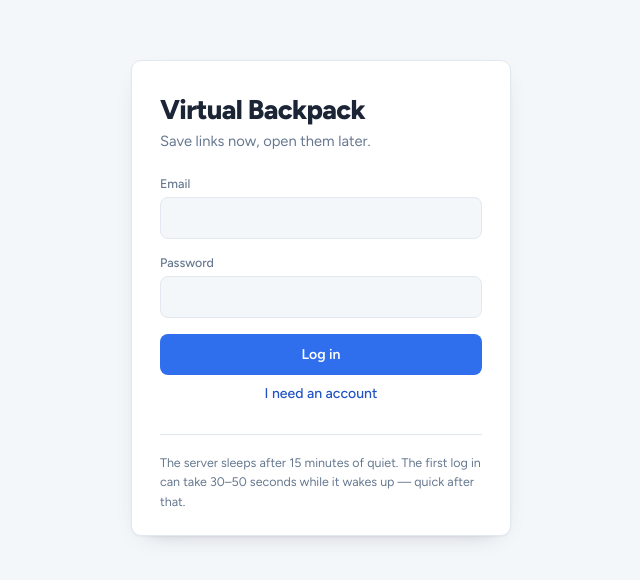
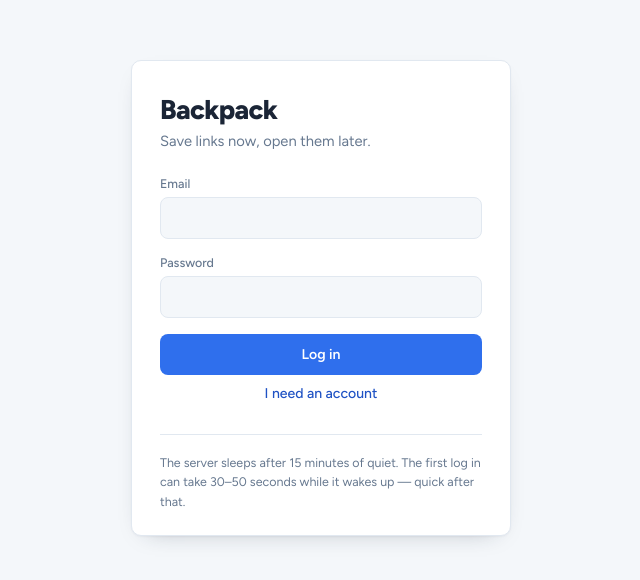
Before and after one commit to iamchewinggum/backpack, a React (Vite) app in the folder frontend/: page / in a window 1280 px wide. Shown: the part 102-682 px from the top of the page, without its empty margins (319-959 px from the left). Built offline with nearby package versions, Linux system fonts and the light colour scheme.

Commit message:
updated name

```diff
--- a/frontend/src/App.jsx
+++ b/frontend/src/App.jsx
@@ -226,7 +226,7 @@ function App() { //javascript
       // elements
       <div className="page page--auth">
         <div className="card card--auth">
-          <h1 className="wordmark">Virtual Backpack</h1>
+          <h1 className="wordmark">Backpack</h1>
           <p className="subhead">Save links now, open them later.</p>
 
           <div className="field">
@@ -286,7 +286,7 @@ function App() { //javascript
     <div className="page">
       <header className="topbar">
         <div>
-          <h1 className="wordmark wordmark--sm">Virtual Backpack</h1>
+          <h1 className="wordmark wordmark--sm">Backpack</h1>
           <p className="count">{tabs.length} {tabs.length === 1 ? 'link saved' : 'links saved'}</p>
         </div>
         <button className="btn btn--ghost" onClick={handleLogout}>Log out</button>
```
